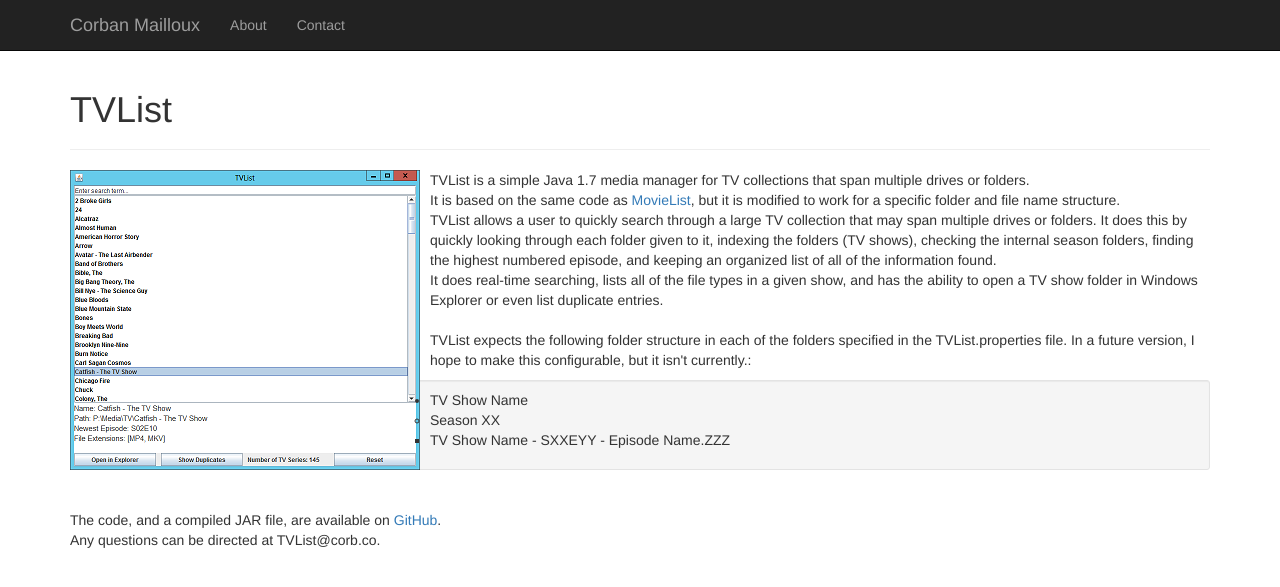
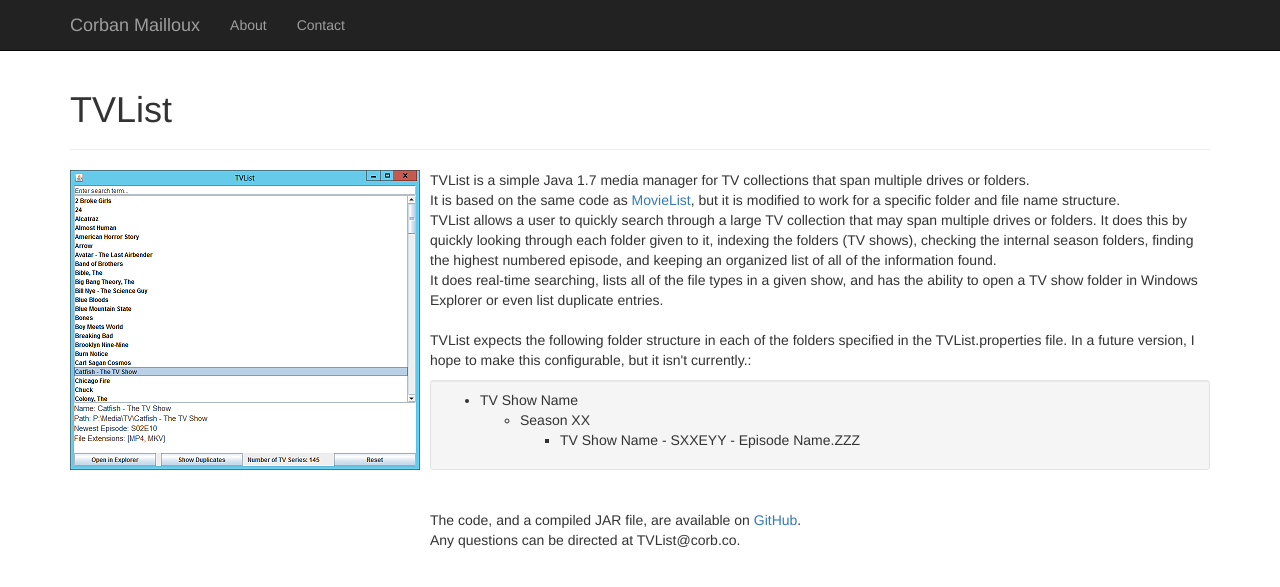
Before and after one commit to corbanmailloux/corb.co, a Jekyll site: the page built from projects/tvlist/index.html, in a window 1280 px wide. Shown: the top 587 px of the page. Built offline with Jekyll 4.4.1, drawn with Linux system fonts in a browser that asks for light colours; nearby versions of some CDN libraries; Markdown is read by kramdown in place of the engine named in the settings.

Commit message:
Making lists work on tvList

```diff
--- a/about/index.html
+++ b/about/index.html
@@ -15,8 +15,9 @@
 
         {% include socialButtons.html %}
 
+        <div class="media">
+            <img src="{{ site.owner.image }}?size={{ page.imgsize }}" alt="{{ site.owner.name }}'s photo" class="img-rounded img-responsive pull-left media-object">
             <p>
-            <img src="{{ site.owner.image }}?size={{ page.imgsize }}" alt="{{ site.owner.name }}'s photo" class="img-rounded img-responsive pull-left media-object">
                 I'm Corban Mailloux. Nice to "meet" you. I'm currently a student at Rochester Institute of Technology in Rochester, NY pursuing a BS in Software Engineering. In the summer, and when I have extra time, I work as a "Junior Developer" <i>(read: intern)</i> at <a href="http://mobiusworks.com/" target="_blank">Mobius Works</a> in Westfield, MA.
                 <br>
                 I originally set up this site to play with <a href="https://pages.github.com/" target="_blank">GitHub Pages</a>, but as I added to it, I decided that I would make it my main website.
@@ -31,3 +32,4 @@
             </p>
         </div>
     </div>
+</div>
--- a/projects/movielist/index.html
+++ b/projects/movielist/index.html
@@ -14,6 +14,7 @@
 
         <div class="media">
             <img src="/images/projects/movielist/MovieList_screenshot.png" alt="MovieList screenshot" class="img-responsive pull-left media-object">
+            <div class="media-body">
                 <p>
                     MovieList is a simple Java 1.7 media manager for movie collections that span multiple drives or folders.
                     <br>
@@ -26,6 +27,6 @@
                     Any questions can be directed at MovieList@corb.co.
                 </p>
             </div>
-
         </div>
     </div>
+</div>
--- a/projects/tvlist/index.html
+++ b/projects/tvlist/index.html
@@ -14,6 +14,7 @@
 
         <div class="media">
             <img src="/images/projects/tvlist/TVList_screenshot.png" alt="TVList screenshot" class="img-responsive pull-left media-object">
+            <div class="media-body">
                 <p>
                     TVList is a simple Java 1.7 media manager for TV collections that span multiple drives or folders.
                     <br>
@@ -41,6 +42,7 @@
                     Any questions can be directed at TVList@corb.co.
                 </p>
             </div>
+        </div>
 
     </div>
 </div>
```
Lines whose indentation alone changed are shown as unchanged.
